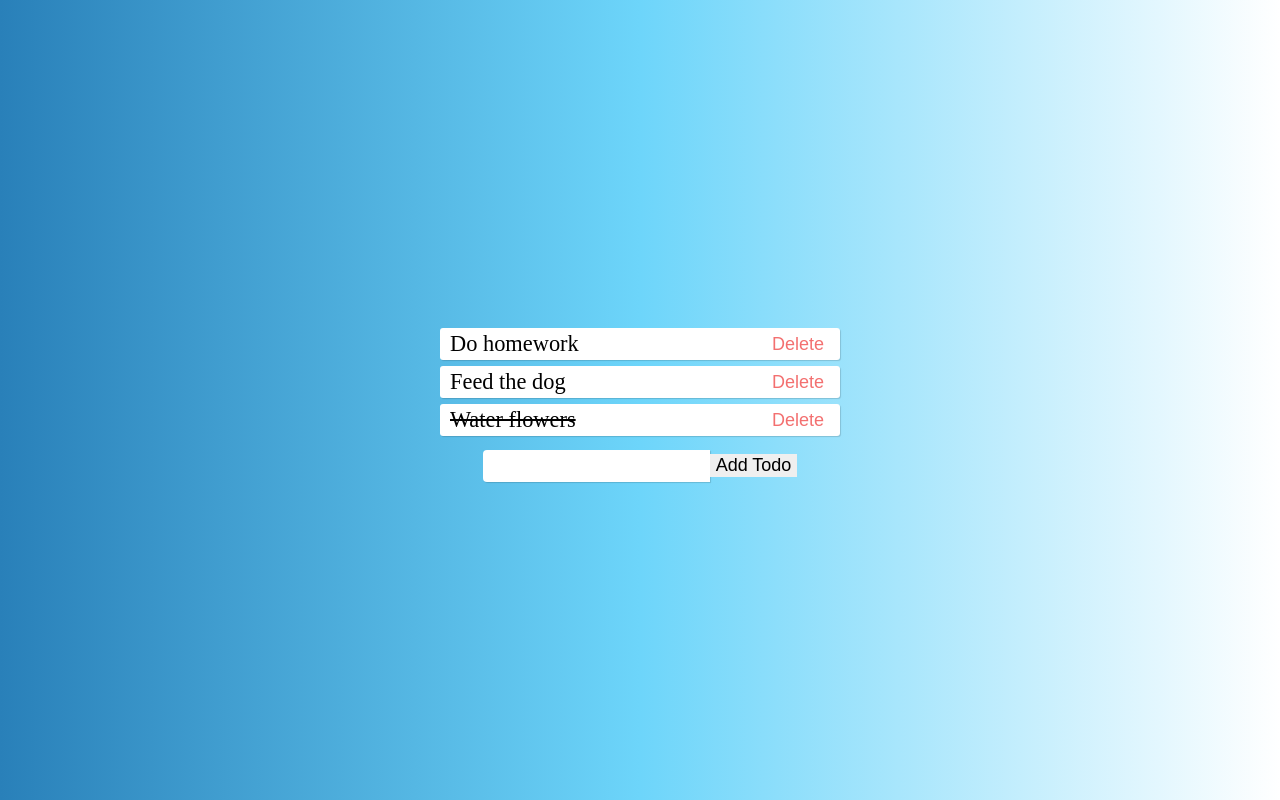
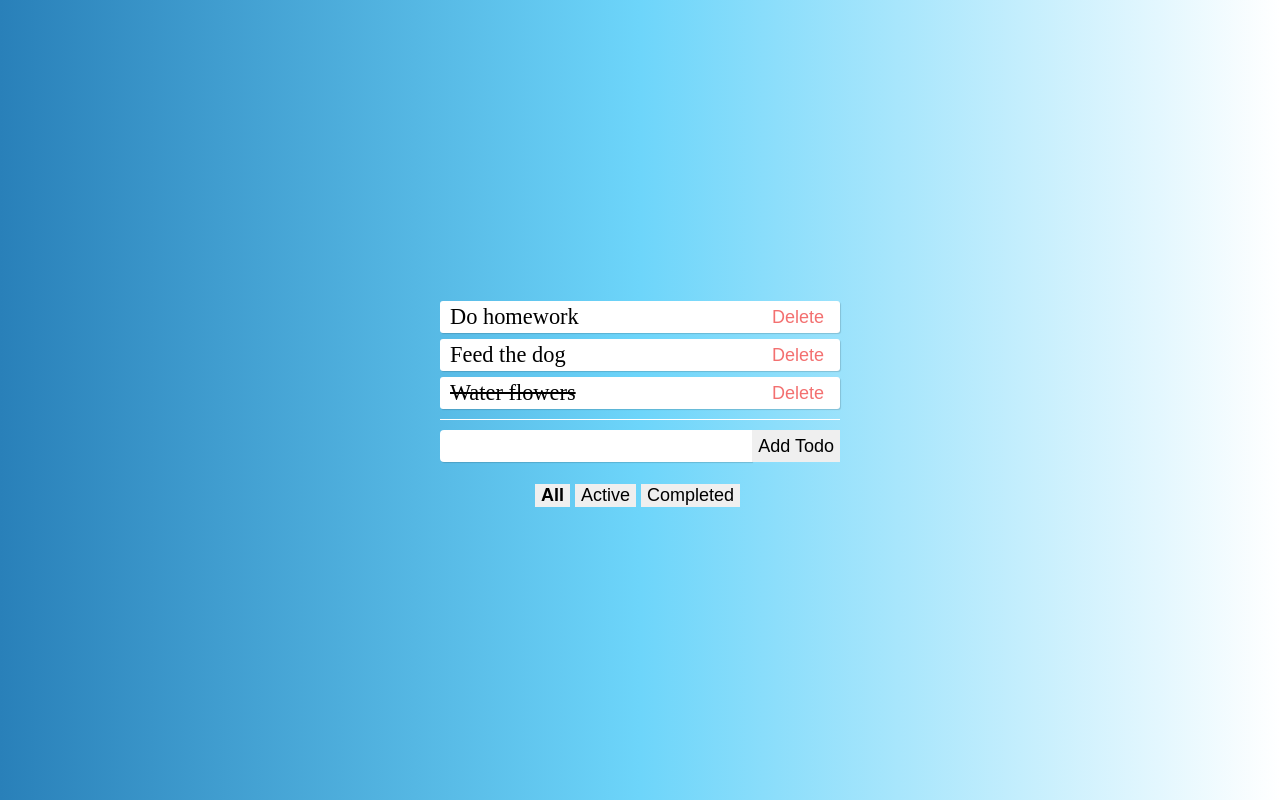
Before and after one commit to Kross55/REACT_Hillel, a React (Create React App) app: page / in a window 1280 px wide. Built offline with nearby package versions, Linux system fonts and the light colour scheme.

Commit message:
Redux_Todos-withFilters

```diff
--- a/src/Redux_Todos/InputComponent.js
+++ b/src/Redux_Todos/InputComponent.js
@@ -1,10 +1,15 @@
 import React from "react";
 
-function InputComponent({ inputValue, onClick, onChange}) {
+function InputComponent({ inputValue, onClick, onChange, error }) {
   return (
     <div>
-      <input type="text" value={inputValue} onChange={onChange} />
-      <button onClick={onClick}>Add Todo</button>
+      <div className="form">
+        <input type="text" value={inputValue} onChange={onChange} />
+        <button className="form-buttons" onClick={onClick}>
+          Add Todo
+        </button>
+      </div>
+      <div>{error && <p style={{ color: "red" }}>{error}</p>}</div>
     </div>
   );
 }
--- a/src/Redux_Todos/TodoList.js
+++ b/src/Redux_Todos/TodoList.js
@@ -5,16 +5,22 @@ import InputComponent from "./InputComponent";
 
 const TodoList = ({ todos, addTodo, deleteTodo, toggleTodo }) => {
   const [inputValue, setInputValue] = useState("");
+  const [filter, setFilter] = useState("all");
+  const [error, setError] = useState("");
 
   const handleInputChange = (e) => {
     setInputValue(e.target.value);
   };
 
   const handleAddTodo = () => {
-    if (inputValue) {
-      addTodo(inputValue);
-      setInputValue("");
+    if (inputValue.trim() === "") {
+      setError("Please enter a valid todo.");
+      return;
     }
+
+    addTodo(inputValue);
+    setInputValue("");
+    setError("");
   };
 
   const handleDeleteTodo = (id) => {
@@ -25,30 +31,43 @@ const TodoList = ({ todos, addTodo, deleteTodo, toggleTodo }) => {
     toggleTodo(id);
   };
 
+  const handleFilter = (filterType) => {
+    setFilter(filterType);
+  };
+
+  const filteredTodos = todos.filter((todo) => {
+    if (filter === "active") {
+      return !todo.isCompleted;
+    } else if (filter === "completed") {
+      return todo.isCompleted;
+    }
+    return true;
+  });
+
   return (
     <div className="todo-list">
       <div>
-        {todos.map((todo) => (
+        {filteredTodos.map((todo) => (
           <div className="todo" key={todo.id}>
             <span
-            onClick={() => handleToggleTodo(todo.id)}
-            style={{
-                textDecoration: todo.isCompleted ? 'line-through' : 'none'
-            }}
-            className="todo-text"
+              onClick={() => handleToggleTodo(todo.id)}
+              style={{
+                textDecoration: todo.isCompleted ? "line-through" : "none",
+              }}
+              className="todo-text"
             >
               {todo.text}
             </span>
-            <button onClick={() => handleDeleteTodo(todo.id)}>
-              Delete
-            </button>
+            <button onClick={() => handleDeleteTodo(todo.id)}>Delete</button>
           </div>
         ))}
       </div>
       <InputComponent
         inputValue={inputValue}
         onChange={handleInputChange}
-        onClick={handleAddTodo}/>
+        onClick={handleAddTodo}
+        error={error}
+      />
       {/*<input
         type="text"
         value={inputValue}
@@ -56,8 +75,26 @@ const TodoList = ({ todos, addTodo, deleteTodo, toggleTodo }) => {
       />
           <button onClick={handleAddTodo}>Add Todo</button>}*/}
 
-      {/*<button onClick={handleComplited}>Complited</button>
-      <button onClick={handleAll}>All</button>*/}
+      <div className="filter-buttons">
+        <button
+          className={filter === "all" ? "active" : ""}
+          onClick={() => handleFilter("all")}
+        >
+          All
+        </button>
+        <button
+          className={filter === "active" ? "active" : ""}
+          onClick={() => handleFilter("active")}
+        >
+          Active
+        </button>
+        <button
+          className={filter === "completed" ? "active" : ""}
+          onClick={() => handleFilter("completed")}
+        >
+          Completed
+        </button>
+      </div>
     </div>
   );
 };
--- a/src/Redux_Todos/index.css
+++ b/src/Redux_Todos/index.css
@@ -89,14 +89,14 @@ input {
   flex: 1;
 }
 
-form {
+.form {
   border-top: 1px solid;
   display: flex;
   padding-top: 10px;
   margin-top: 10px
 }
 
-form button {
+.form-button {
   color: #2980B9;
   background: #fff;
   border-top-right-radius: 4px;
@@ -105,3 +105,15 @@ form button {
   box-shadow: 1px 1px 1px rgba(0, 0, 0, 0.15);
   padding: 0 15px;
 }
+
+.filter-buttons {
+  margin-top: 10px;
+}
+
+.filter-buttons button {
+  margin-right: 5px;
+}
+
+.filter-buttons button.active {
+  font-weight: bold;
+}
```
